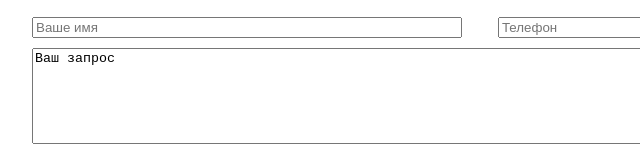
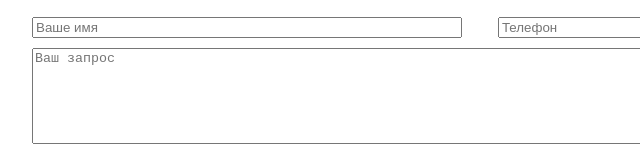
Before and after one commit to RustamG05/SimpleWebsite, a plain HTML site: page index.html in a window 1280 px wide. Shown: the part 852-998 px from the top of the page, 160-800 px from the left. Drawn offline with Linux system fonts and the light colour scheme.

Commit message:
Edited textarea

```diff
--- a/index.html
+++ b/index.html
@@ -72,7 +72,7 @@
         <input class="form__singular" name="form__name" type="text" placeholder="Ваше имя"/>
         <input class="form__singular" name="form__phone" type="tel" placeholder="Телефон"/>
     </div>
-    <textarea name="form__message" rows="6">Ваш запрос</textarea>
+    <textarea name="form__message" rows="6" placeholder="Ваш запрос"></textarea>
     <button class="form__button">Отправить</button>
 </body>
 </html>
```
